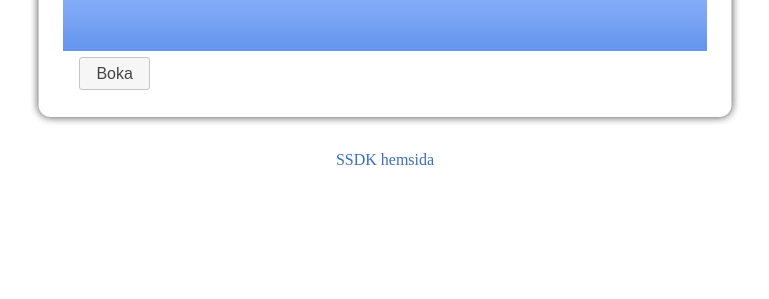
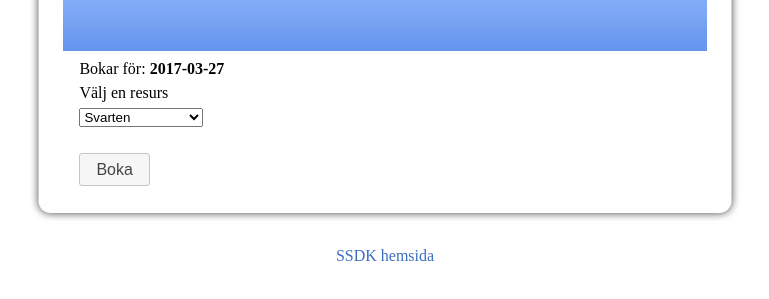
Before and after one commit to nightzero/paxa, a plain HTML site: page paxa-front-end/index.html in a window 1280 px wide. Both pictures are taken after a click on the button "Ny bokning". Shown: the part 99-398 px from the top of the page, without its empty margins (255-1024 px from the left). Drawn offline with nearby package versions, Linux system fonts and the light colour scheme.

Commit message:
Added selectbox

```diff
--- a/paxa-front-end/index.html
+++ b/paxa-front-end/index.html
@@ -19,13 +19,24 @@
       </div>
 
       <div class="middle" id="booking_list">
-          Visar bokningar för datum: <input type="text" name="date" id="date" />
+        <label for="date" style="display: inline-block">Visar bokningar för datum: </label>
+        <input type="text" name="date" id="date"/>
           <br />
           <button id="new_booking_btn" class="ui-button ui-widget ui-corner-all">Ny bokning</button>
       </div>
 
       <div class="middle" id="booking_create">
           <div id="new_booking_date"></div>
+
+          <label for="resource_select" style="display:block">Välj en resurs</label>
+          <select name="resource_select" id="resource_select">
+            <option>Svarten</option>
+            <option>Brum-Brum</option>
+            <option>Oxybox</option>
+            <option>Regulatorpaket 1</option>
+          </select>
+          <br />
+          <br />
           <button id="book_btn" class="ui-button ui-widget ui-corner-all">Boka</button>
       </div>
 
@@ -54,9 +65,6 @@
       buttonImage: "http://jqueryui.com/resources/demos/datepicker/images/calendar.gif",
       buttonImageOnly: true,
       showOn: "both",
-      onSelect: function(dateText, inst) {
-         $( "#new_booking_date" ).empty().append('Bokar för: <b>' + dateText + '</b>');
-      }
     });
 
     $("#date").datepicker('setDate', new Date());
@@ -64,6 +72,8 @@
     $("#new_booking_btn").click(function () {
       $( "#booking_list" ).toggle();
       $( "#booking_create" ).toggle();
+      var currentDate = $("#date").datepicker({ dateFormat: 'yy-mm-dd' }).val();
+      $("#new_booking_date").empty().append('Bokar för: <b>' + currentDate + '</b>');
     });
 
     $("#book_btn").click(function () {
```
